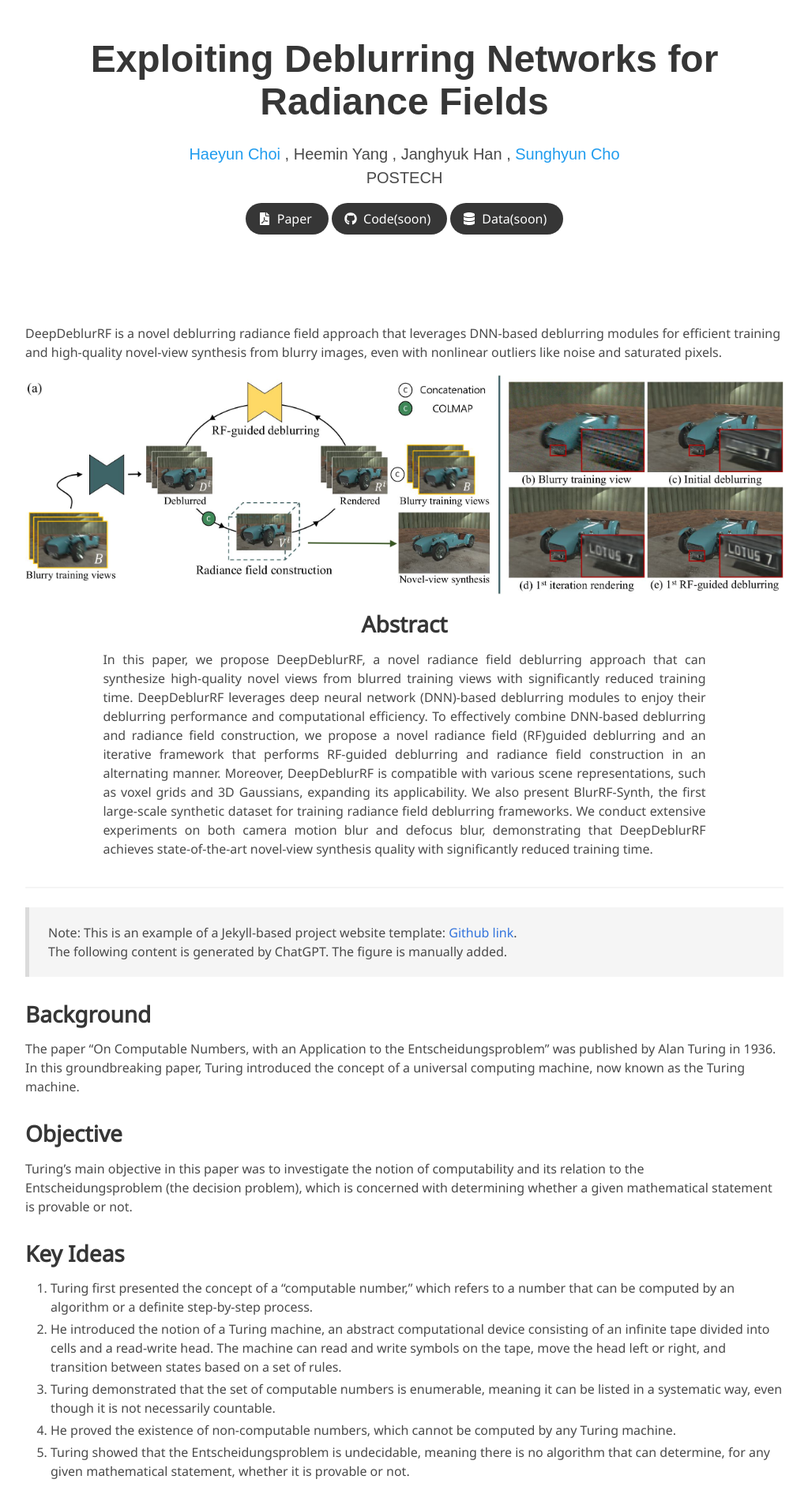
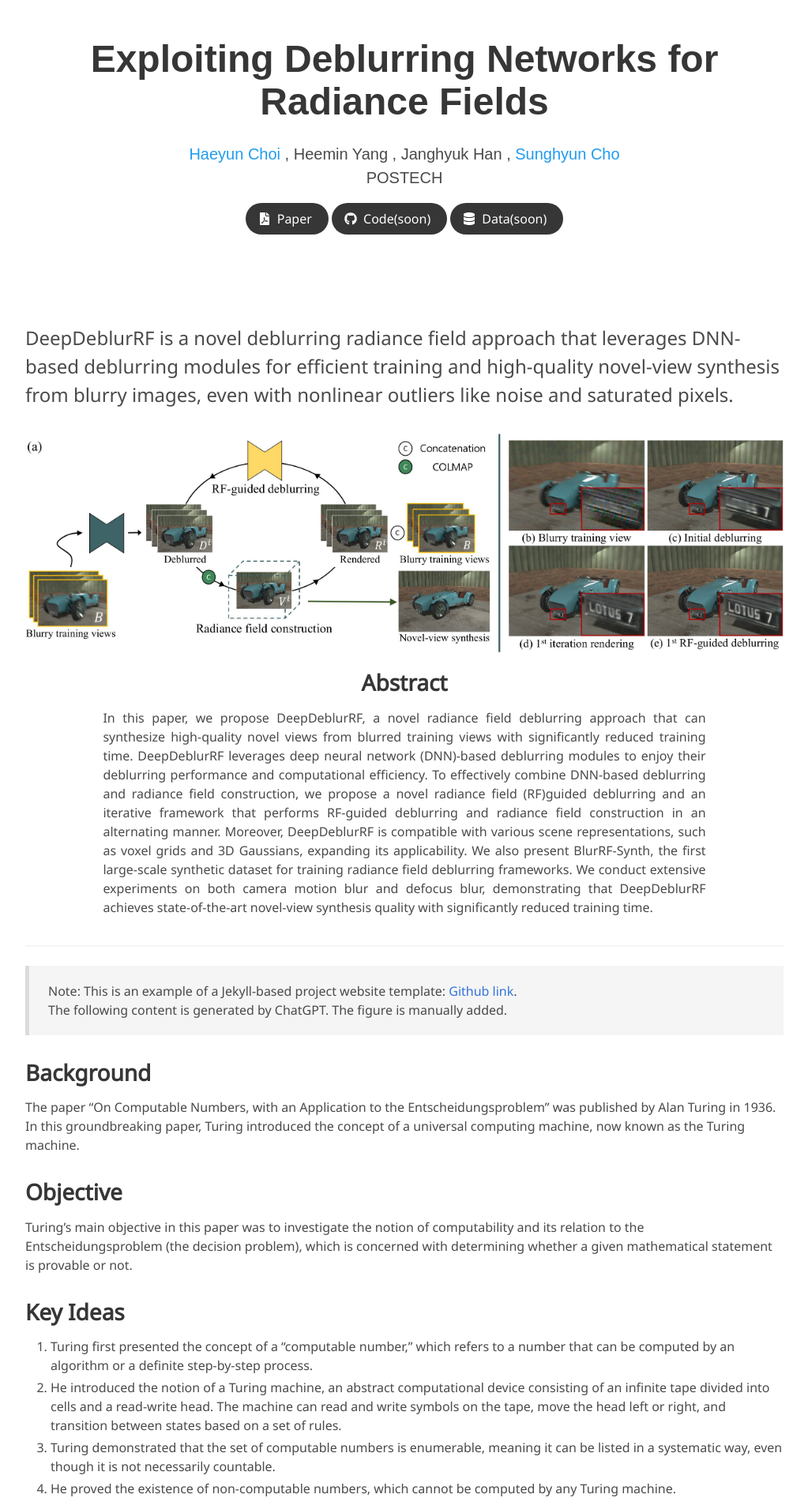
Before and after one commit to haeyun-choi/DDRF_site, a Jekyll site: the page built from index.md, in a window 1280 px wide. Shown: the top 1897 px of the page at 79% size, without its empty margins (128-1151 px from the left). Built offline with Jekyll 4.4.1, drawn with Linux system fonts in a browser that asks for light colours; some web fonts are replaced.

Commit message:
Update index.md

```diff
--- a/index.md
+++ b/index.md
@@ -16,7 +16,11 @@ paper: https://drive.google.com/file/d/1RS11tWRO0MYgHEKAvr_NSB_uADJMbSij/view?us
 code: https://github.com/topics/turing-machines
 data: https://huggingface.co/docs/datasets
 ---
-DeepDeblurRF is a novel deblurring radiance field approach that leverages DNN-based deblurring modules for efficient training and high-quality novel-view synthesis from blurry images, even with nonlinear outliers like noise and saturated pixels.
+
+<!-- Title and abstract section -->
+<div style="font-size: 1.5em; margin-bottom: 30px;">
+    DeepDeblurRF is a novel deblurring radiance field approach that leverages DNN-based deblurring modules for efficient training and high-quality novel-view synthesis from blurry images, even with nonlinear outliers like noise and saturated pixels.
+</div>
 
 ![Teaser](/static/image/teaser.jpg)
 
```
